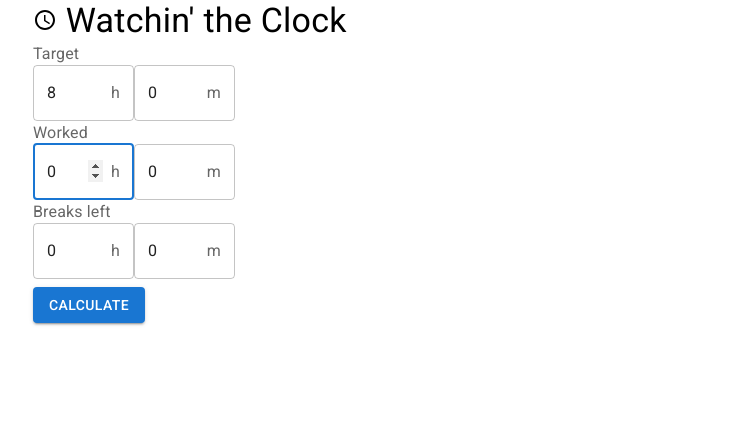
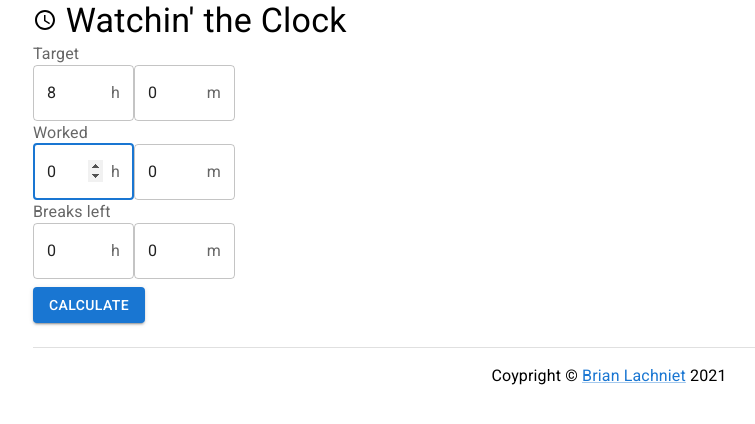
Before and after one commit to blachniet/react-sandbox, a React (Create React App) app: page / in a window 1280 px wide. Shown: the top 424 px of the page, without its empty margins (31-786 px from the left). Built offline with nearby package versions, Linux system fonts and the light colour scheme.

Commit message:
Add copyright to bottom of page

```diff
--- a/src/App.tsx
+++ b/src/App.tsx
@@ -3,10 +3,12 @@ import Box from '@mui/material/Box';
 import Container from '@mui/material/Container';
 import Button from '@mui/material/Button';
 import TextField from '@mui/material/TextField';
+import Divider from '@mui/material/Divider';
 import InputAdornment from '@mui/material/InputAdornment';
 import { useForm, Controller, useFormState } from "react-hook-form";
 import InputLabel from '@mui/material/InputLabel';
 import Typography from '@mui/material/Typography';
+import Link from '@mui/material/Link';
 import { DateTime, Duration } from 'luxon';
 import { useState } from 'react';
 import Schedule from '@mui/icons-material/Schedule';
@@ -178,6 +180,12 @@ function App() {
           You have <strong>{remaining?.toFormat("h'h'm'm'")}</strong> left to work. You will be done at <strong>{doneAt?.toLocaleString(DateTime.TIME_SIMPLE)}</strong>.
         </Typography>
       ) : ''}
+      <Box py={2}>
+        <Divider />
+      </Box>
+      <Typography align="center">
+        Coypright © <Link href="https://blachniet.com">Brian Lachniet</Link> 2021
+      </Typography>
     </Container>
   );
 }
```
